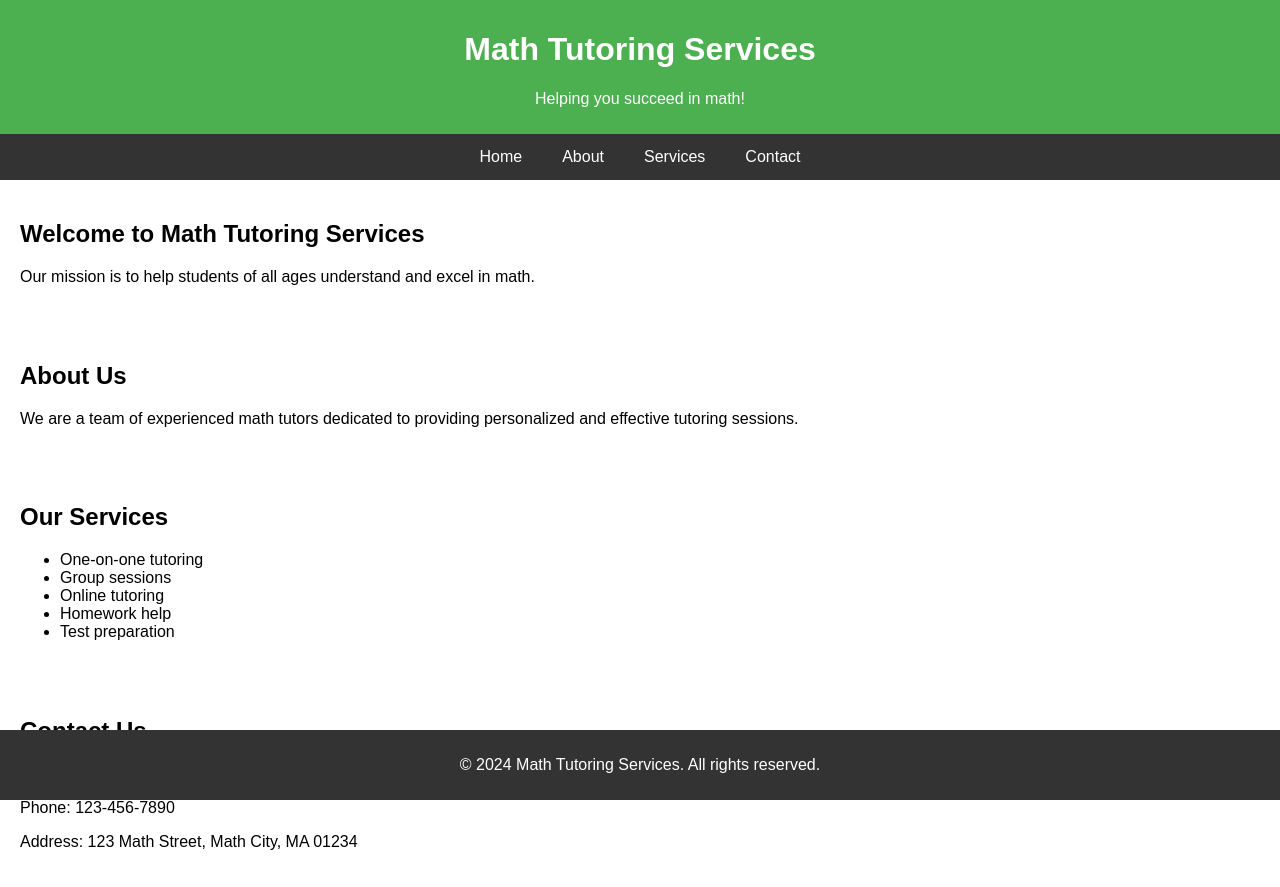
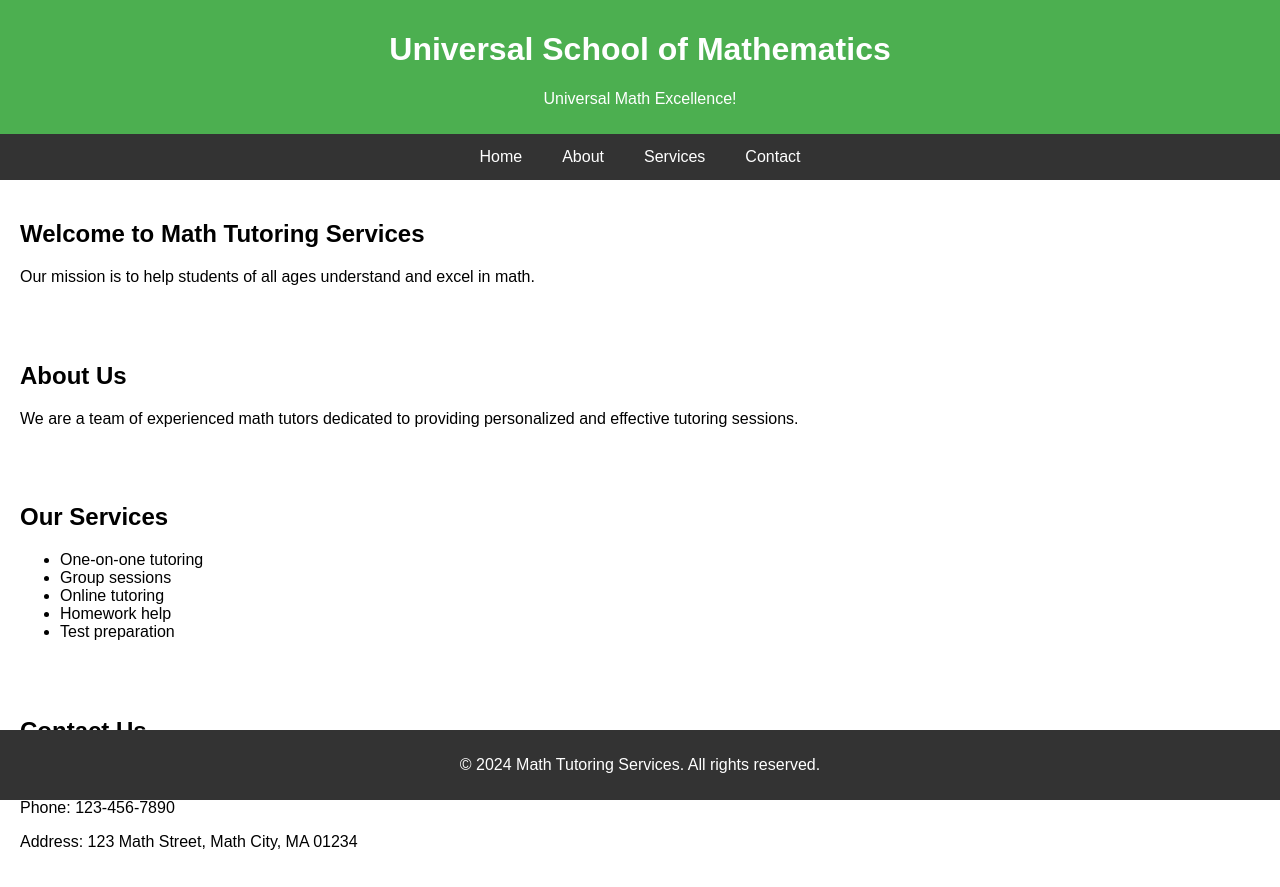
Before and after one commit to soylemezom/usmathematics, a plain HTML site: page index.html in a window 1280 px wide. Drawn offline with Linux system fonts and the light colour scheme.

Commit message:
Update index.html

```diff
--- a/index.html
+++ b/index.html
@@ -47,8 +47,8 @@
 </head>
 <body>
     <header>
-        <h1>Math Tutoring Services</h1>
-        <p>Helping you succeed in math!</p>
+        <h1>Universal School of Mathematics</h1>
+        <p>Universal Math Excellence!</p>
     </header>
 
     <nav>
```
